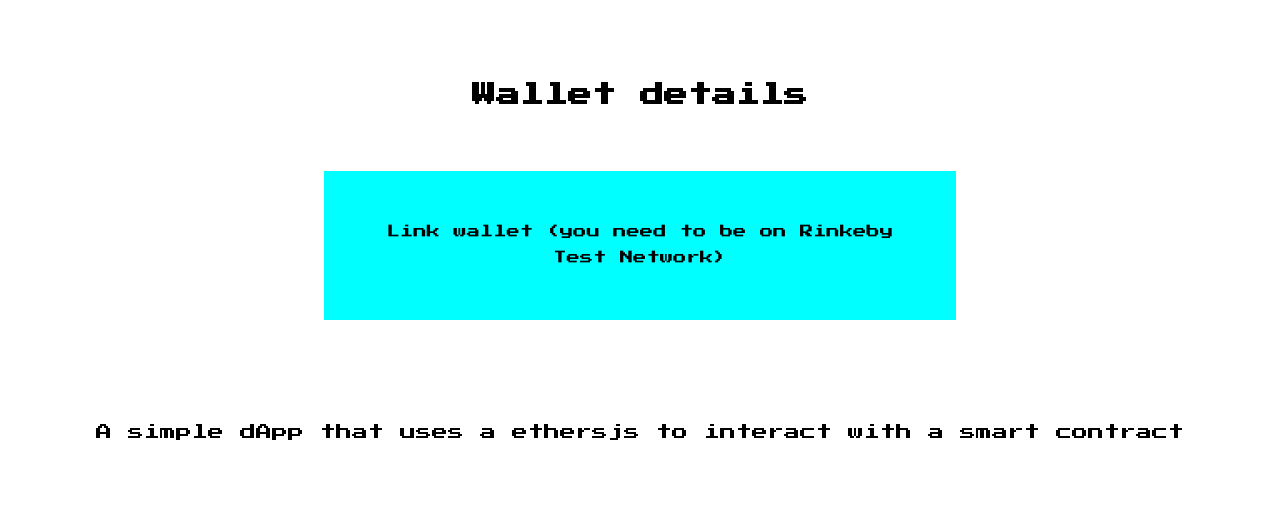
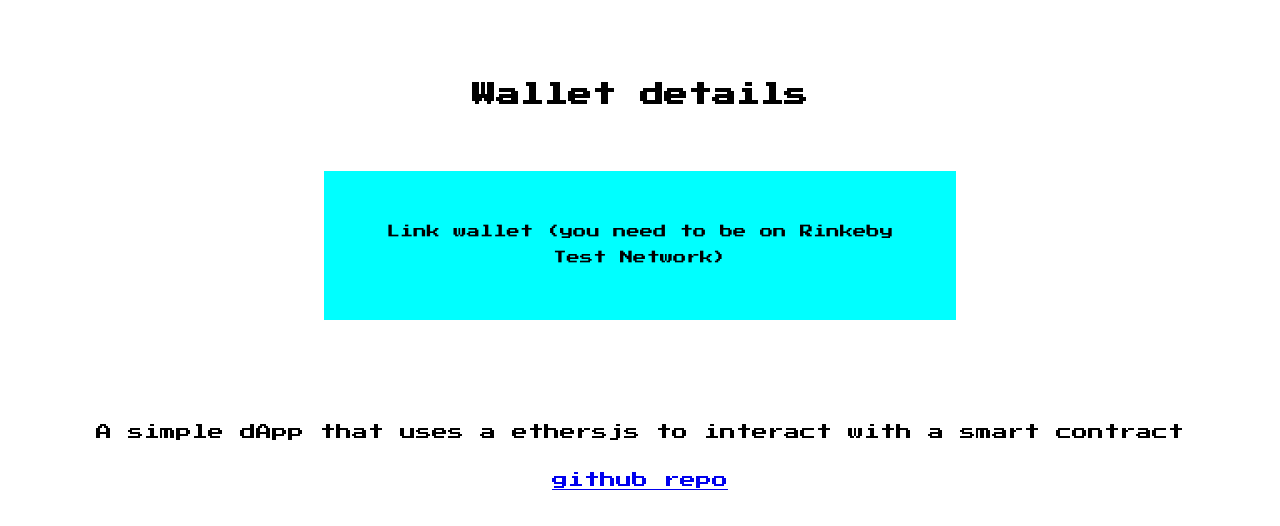
Before and after one commit to Polygon-web3-courses/Basic_Dapp, a website: page client/index.html in a window 1280 px wide. Shown: the part 96-622 px from the top of the page. Drawn offline with Linux system fonts and the light colour scheme.

Commit message:
Add github link

```diff
--- a/client/index.html
+++ b/client/index.html
@@ -44,5 +44,10 @@
     <p class="description">
       A simple dApp that uses a ethersjs to interact with a smart contract
     </p>
+    <a
+      href="https://github.com/Wollivan/VeryTrendySuperSimpledApp"
+      target="_blank"
+      >github repo</a
+    >
   </body>
 </html>
```
